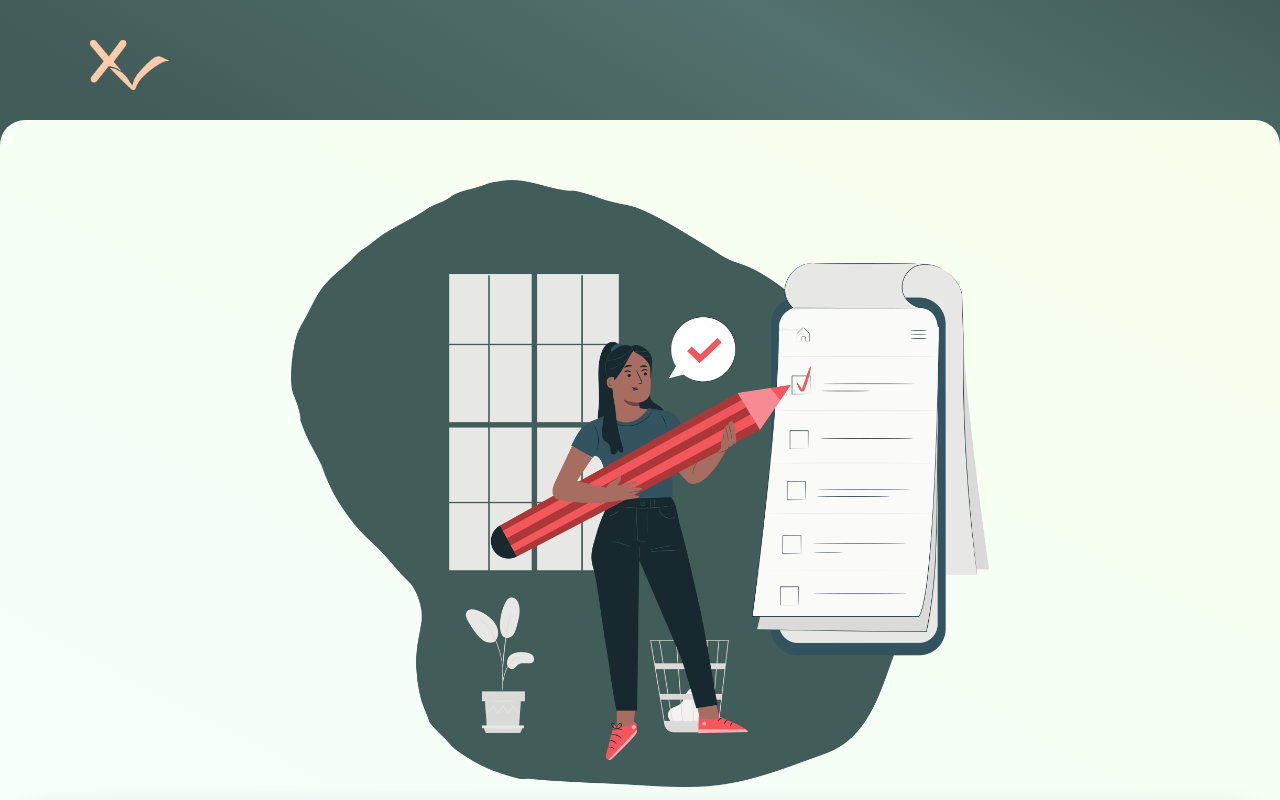
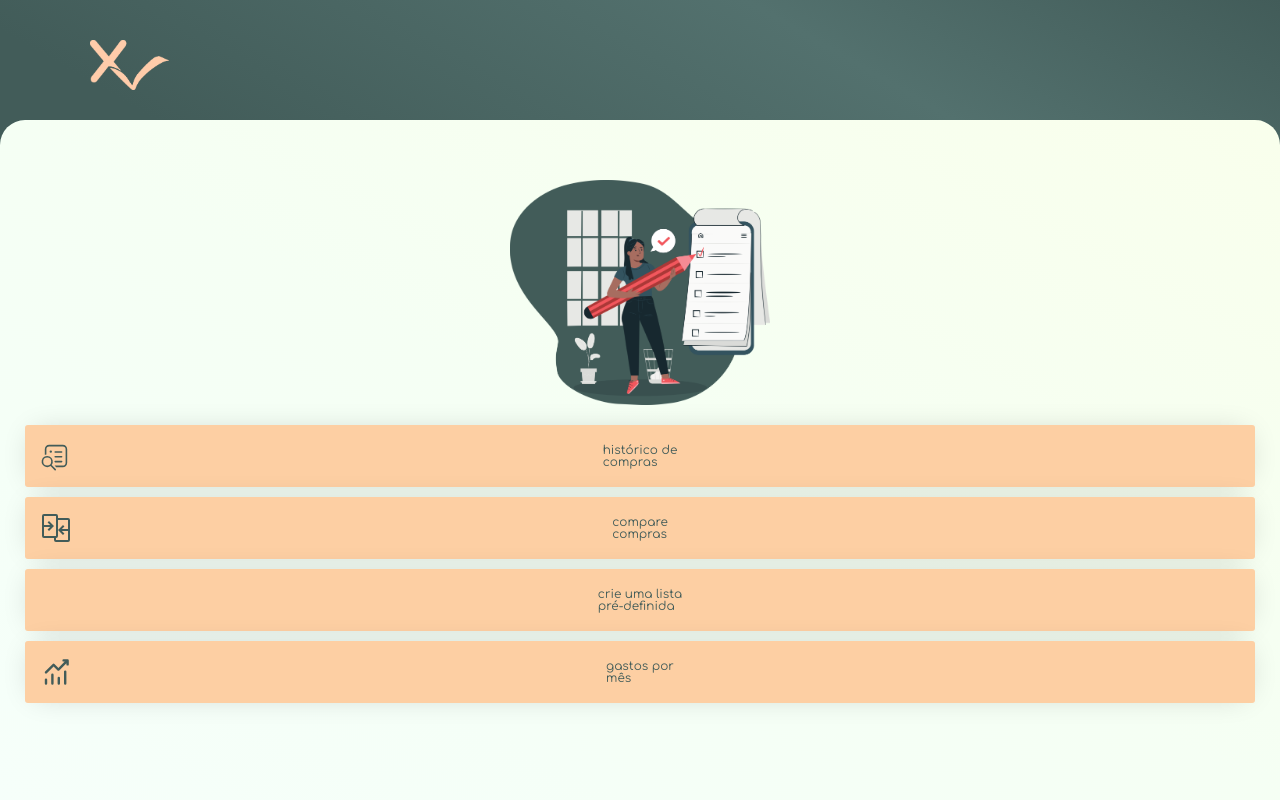
Before and after one commit to heusyfelype/shopControl-Front, a React (Create React App) app: page /home in a window 1280 px wide. Shown: the top 800 px of the page. Built offline with nearby package versions, Linux system fonts and the light colour scheme; no server answers; some icons are missing.

Commit message:
fix: animação corrigida na tela HOME

```diff
--- a/src/pages/Header.jsx
+++ b/src/pages/Header.jsx
@@ -28,9 +28,7 @@ function logOut(setUserData) {
 
 const StyledHeader = styled.header`
     position: fixed;
-    top: 0px;
-    left: 0px;
-    right: 0px;
+    width: 100%;
     display: flex;
     justify-content: space-between;
     align-items: center;
--- a/src/pages/Home.jsx
+++ b/src/pages/Home.jsx
@@ -9,6 +9,7 @@ import { StyledContainer } from "./SignIn";
 import { BEIGE_COLOR, FOREST_GREEN, GradientBackground } from "../assets/GeneralStyles";
 import { motion } from "framer-motion";
 import check_img from "../assets/check.png";
+import { hover } from "@testing-library/user-event/dist/hover";
 
 
 export default function Home() {
@@ -20,7 +21,20 @@ export default function Home() {
 
             {/* <StyledContainer> */}
             <Header />
-            <StyledBox>
+            <StyledBox
+                variants={{
+                    hidden: { y: '100vh', height: 0, display: 'none' },
+                    visible: {
+                        y: '15vh',
+                        height: '85vh',
+                        display: 'flex'
+                    }
+                }}
+                initial='hidden'
+                animate='visible'
+                transition={{default:{duration: 0.5}}}
+            >
+
                 <img src={check_img} alt="" />
                 <motion.ul
                     className="container"
@@ -28,28 +42,36 @@ export default function Home() {
                     initial="hidden"
                     animate="visible"
                 >
-                    <motion.li variants={item} onClick={() => { navigate("/history") }}>
+                    <motion.li variants={item}
+                        whileHover={{ scale: 1.01 }}
+                        onClick={() => { navigate("/history") }}>
                         <Icon className="styledIcon" icon="fluent:text-bullet-list-square-search-20-regular" />
                         <p >
                             histórico de <br /> compras
                         </p>
                         <Icon className="styledIcon" icon="akar-icons:chevron-right" />
                     </motion.li>
-                    <motion.li variants={item} onClick={() => { navigate("/history") }}>
+                    <motion.li variants={item}
+                        whileHover={{ scale: 1.01 }}
+                        onClick={() => { navigate("/history") }}>
                         <Icon className="styledIcon" icon="carbon:compare" />
                         <p >
                             compare <br />compras
                         </p>
                         <Icon className="styledIcon" icon="akar-icons:chevron-right" />
                     </motion.li>
-                    <motion.li variants={item} onClick={() => { navigate("/history") }}>
+                    <motion.li variants={item}
+                        whileHover={{ scale: 1.01 }}
+                        onClick={() => { navigate("/history") }}>
                         <Icon className="styledIcon" icon="bx:list-plus" />
                         <p >
                             crie uma lista <br /> pré-definida
                         </p>
                         <Icon className="styledIcon" icon="akar-icons:chevron-right" />
                     </motion.li>
-                    <motion.li variants={item} onClick={() => { navigate("/history") }}>
+                    <motion.li variants={item}
+                        whileHover={{ scale: 1.01 }}
+                        onClick={() => { navigate("/history") }}>
                         <Icon className="styledIcon" icon="fluent:arrow-trending-lines-20-filled" />
                         <p >
                             gastos por <br /> mês
@@ -66,33 +88,24 @@ export default function Home() {
 }
 
 const Body = styled.div`
-    width: 100vw;
+    /* width: 100vw; */
     height: 100vh;
     background: ${GradientBackground};
     position: relative;
 
 `
 
-const StyledBox = styled.div`
+const StyledBox = styled(motion.div)`
+    background-image: linear-gradient(to right top, #f6fffa, #f5fff7, #f5fff4, #f7fff0, #f9ffec);
     width: 100%;
-    /* height: 75vh; */
-    /* display: flex;
-    flex-direction: column;
-    align-items: center;
-    justify-content: space-between; */
-    background-image: linear-gradient(to right top, #f6fffa, #f5fff7, #f5fff4, #f7fff0, #f9ffec);    width: 100%;
     padding: 5vh 25px 0px 25px;
-    position: absolute;
-    bottom: 0%;
-    left: 0px;
-    top: 15%;
     border-radius: 25px 25px 0px 0px;
-    display: flex;
     flex-direction: column;
     align-items: center;
 
     & > img {
         width: 60%;
+        max-width: 300px;
         padding: 20px;
     }
 
@@ -136,7 +149,7 @@ const container = {
             delayChildren: 0.3,
             staggerChildren: 0.2
         }
-    }
+    },
 };
 
 const item = {
```
Also changed, not shown: src/assets/check.png.
